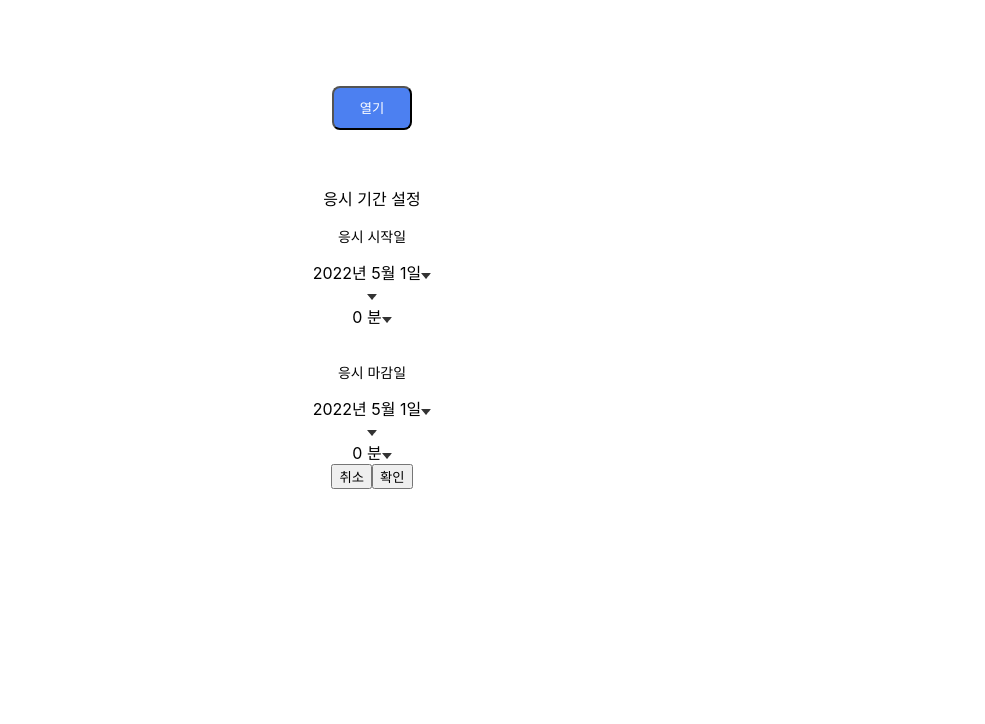
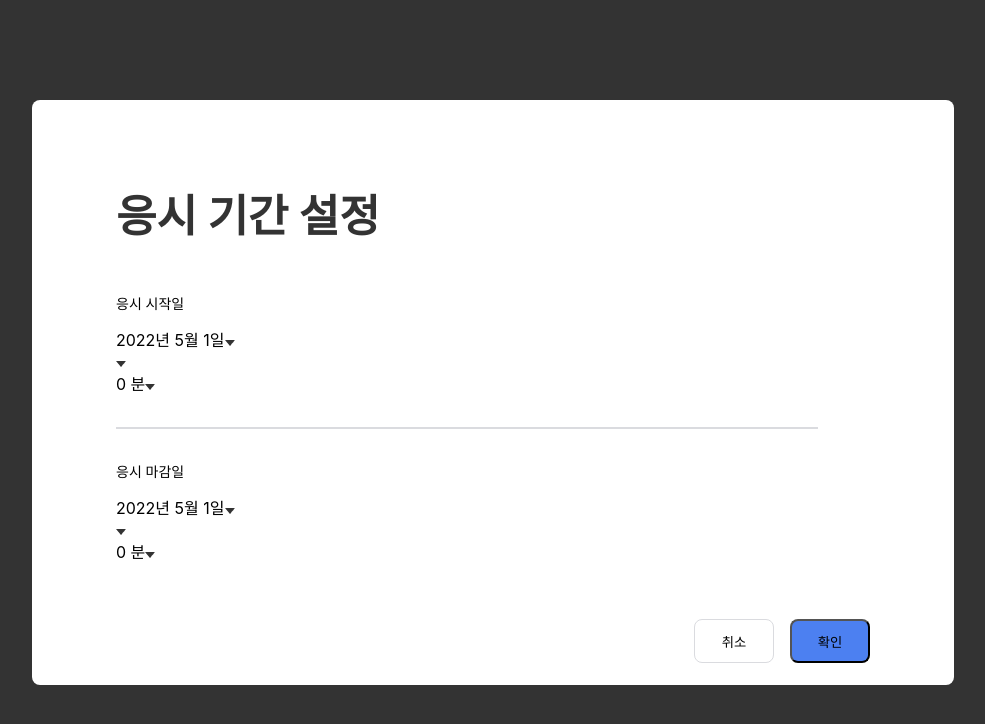
Before and after one commit to mingg123/-calenderJS, a React (Create React App) app: page / in a window 1280 px wide. Both pictures are taken after a click on the button "열기". Shown: the top 724 px of the page, without its empty margins (268-1253 px from the left). Built offline with nearby package versions, Linux system fonts and the light colour scheme.

Commit message:
style : 스타일 수정

```diff
--- a/src/App.js
+++ b/src/App.js
@@ -1,19 +1,17 @@
 import React from "react";
-import logo from "./logo.svg";
 import "./App.scss";
 import CreateDateDialog from "./dialog/CreateDateDialog";
 import { connect } from "react-redux";
 import { openDialog } from "./modules/Dialog";
+
 function App(AppProps) {
   const { open, openDialog } = AppProps;
   return (
-    <div className="AppWrapper">
-      <div className="dialogBtnWrapper">
-        <button className="dialogBtn" onClick={openDialog}>
-          열기
-        </button>
-        {open && <CreateDateDialog />}
-      </div>
+    <div className="App">
+      <button className="DialogBtnContent" onClick={openDialog}>
+        열기
+      </button>
+      {open && <CreateDateDialog />}
     </div>
   );
 }
--- a/src/App.scss
+++ b/src/App.scss
@@ -1,17 +1,21 @@
-.AppWrapper {
+.App {
+  width: 100%;
   height: 100vh;
   display: flex;
   justify-content: center;
   align-items: center;
-  .dialogBtnWrapper {
-    text-align: center;
-    .dialogBtn {
-      width: 80px;
-      height: 44px;
-      background: #4c80f1;
-      border-radius: 8px;
-      color: #ffffff;
-      text-align: center;
-    }
+
+  .DialogBtnContent {
+    width: 80px;
+    height: 44px;
+    border-radius: 8px;
+    background-color: #4c80f1;
+    display: flex;
+    justify-content: center;
+    align-items: center;
+    font-size: 14px;
+    line-height: 18px;
+    font-weight: 500;
+    color: #ffffff;
   }
 }
--- a/src/dialog/CreateDateDialog.js
+++ b/src/dialog/CreateDateDialog.js
@@ -7,13 +7,22 @@ import "./CreateDateDialog.scss";
 const CreateDateDialog = (CreateDateDialogProps) => {
   const { closeDialog } = CreateDateDialogProps;
   return (
-    <div className="wrapper">
-      <p className="modal-title">응시 기간 설정</p>
-      <DateSelectZone isStart={true} />
-      <br />
-      <DateSelectZone isStart={false} />
-      <button onClick={closeDialog}>취소</button>
-      <button onClick={closeDialog}>확인</button>
+    <div className="dialogWrapper">
+      <div className="dialogBack" onClick={closeDialog} />
+      <div className="dialogContainer">
+        <p className="dialogtitle">응시 기간 설정</p>
+        <DateSelectZone isStart={true} />
+        <div className="divider" />
+        <DateSelectZone isStart={false} />
+        <div className="dialogBtnWrapper">
+          <button className="dialogCancelBtn" onClick={closeDialog}>
+            취소
+          </button>
+          <button className="dialogApplyBtn" onClick={closeDialog}>
+            확인
+          </button>
+        </div>
+      </div>
     </div>
   );
 };
--- a/src/dialog/CreateDateDialog.scss
+++ b/src/dialog/CreateDateDialog.scss
@@ -1,7 +1,84 @@
-.wrapper {
-  width: 754px;
-  height: 505px;
-  border-radius: 8px;
-  padding: 40px 84px 40px 84px;
-  background-color: #ffffff;
+.dialogWrapper {
+  position: fixed;
+  top: 0px;
+  left: 0px;
+  right: 0px;
+  bottom: 0px;
+  z-index: 3;
+  overflow: auto;
+
+  .dialogBack {
+    width: 100%;
+    height: 100vh;
+    background-color: #000000;
+    opacity: 0.8;
+  }
+
+  .dialogContainer {
+    width: 754px;
+    height: 505px;
+    background-color: #ffffff;
+    padding: 40px 84px;
+    border-radius: 8px;
+    position: absolute;
+    left: 300px;
+    top: 100px;
+    z-index: 2;
+
+    .dialogtitle {
+      font-style: normal;
+      font-weight: 700;
+      font-size: 44px;
+      line-height: 65px;
+      color: #333333;
+    }
+
+    .divider {
+      width: 700px;
+      border: 1px solid #dadbdf;
+      margin: 32px 0;
+    }
+
+    .dialogBtnWrapper {
+      display: flex;
+      justify-content: flex-end;
+      margin-top: 56px;
+
+      .dialogCancelBtn {
+        width: 80px;
+        height: 44px;
+        left: 410px;
+        top: 0px;
+
+        /* white */
+
+        background: #ffffff;
+        /* line */
+
+        border: 1px solid #dadbdf;
+        box-sizing: border-box;
+        border-radius: 8px;
+      }
+
+      .dialogApplyBtn {
+        display: flex;
+        flex-direction: row;
+        justify-content: center;
+        align-items: center;
+        padding: 0px;
+
+        position: static;
+        width: 80px;
+        height: 44px;
+        left: 506px;
+        top: 0px;
+
+        margin-left: 16px;
+        /* blue */
+
+        background: #4c80f1;
+        border-radius: 8px;
+      }
+    }
+  }
 }
```
